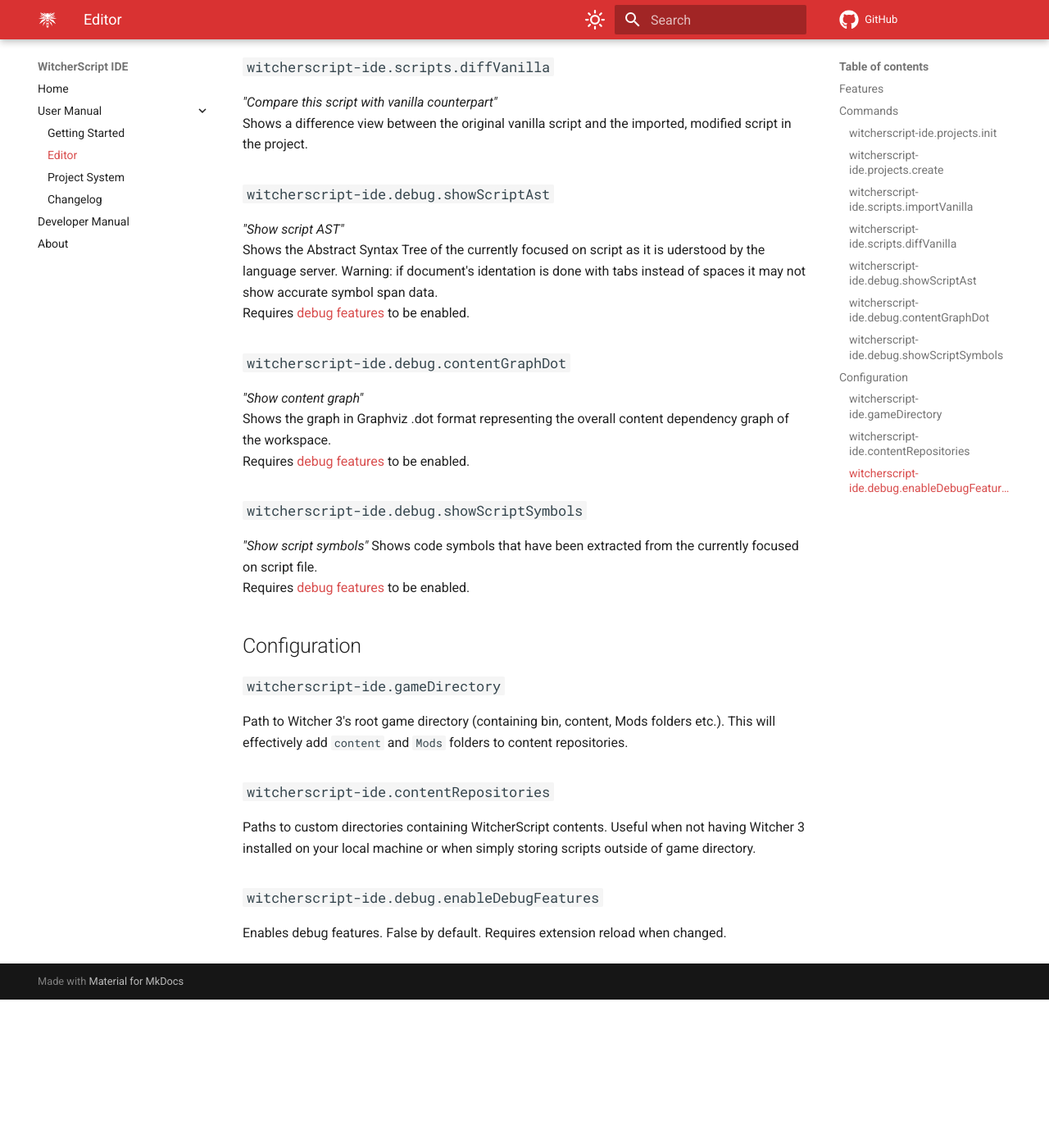
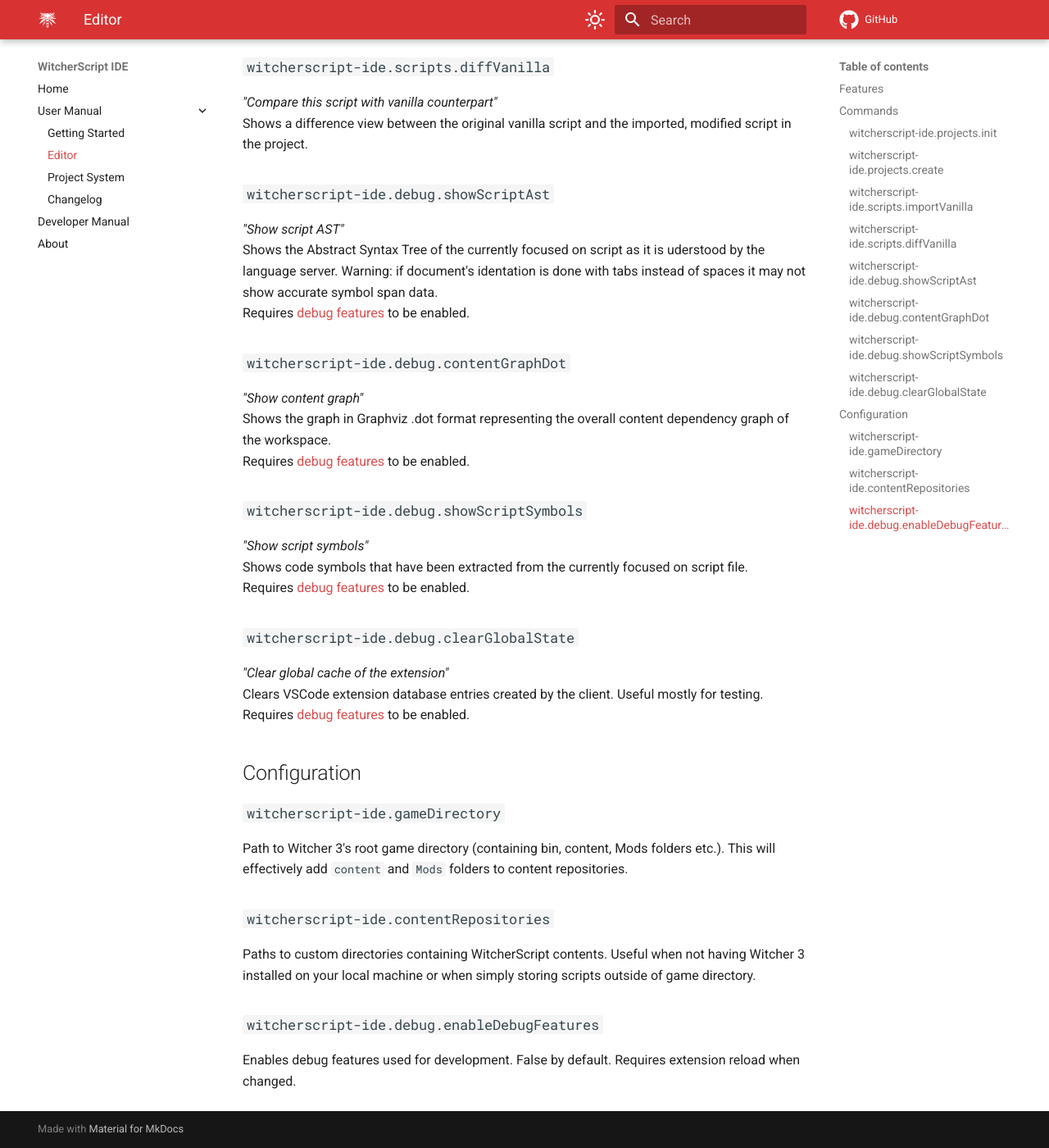
Before and after one commit to SpontanCombust/witcherscript-ide, an MkDocs documentation site: the page built from docs/user-manual/editor.md, in a window 1280 px wide and 1400 px high, scrolled down 955 px. Shown: the whole window at 82% size. Built offline with MkDocs 1.6.1 and Material for MkDocs 9.7.7, drawn with Linux system fonts in a browser that asks for light colours; comment, search, counter and statistics services are not loaded; before the commit the page ends 2174 px from its top, so only the background shows below that.

Commit message:
update docs

```diff
--- a/docs/user-manual/editor.md
+++ b/docs/user-manual/editor.md
@@ -48,6 +48,11 @@
 Shows code symbols that have been extracted from the currently focused on script file.
 Requires [debug features](#witcherscript-idedebugenabledebugfeatures) to be enabled.
 
+### `witcherscript-ide.debug.clearGlobalState`
+*"Clear global cache of the extension"*
+Clears VSCode extension database entries created by the client. Useful mostly for testing.
+Requires [debug features](#witcherscript-idedebugenabledebugfeatures) to be enabled.
+
 
 ## Configuration
 
@@ -58,4 +63,4 @@
 Paths to custom directories containing WitcherScript contents. Useful when not having Witcher 3 installed on your local machine or when simply storing scripts outside of game directory.
 
 ### `witcherscript-ide.debug.enableDebugFeatures`
-Enables debug features. False by default. Requires extension reload when changed.
+Enables debug features used for development. False by default. Requires extension reload when changed.
```
